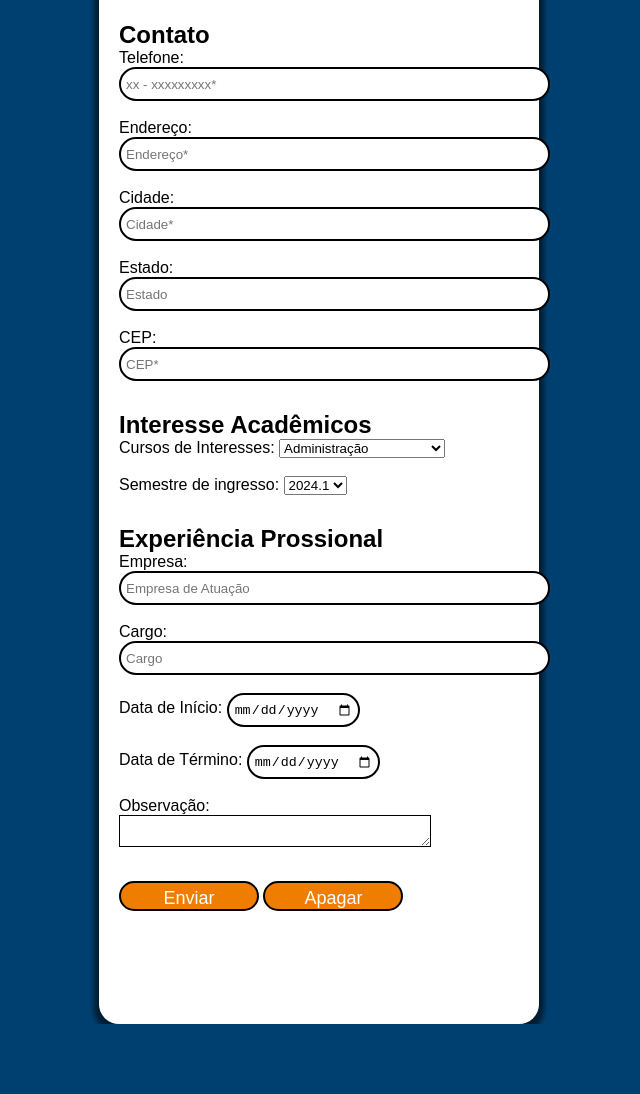
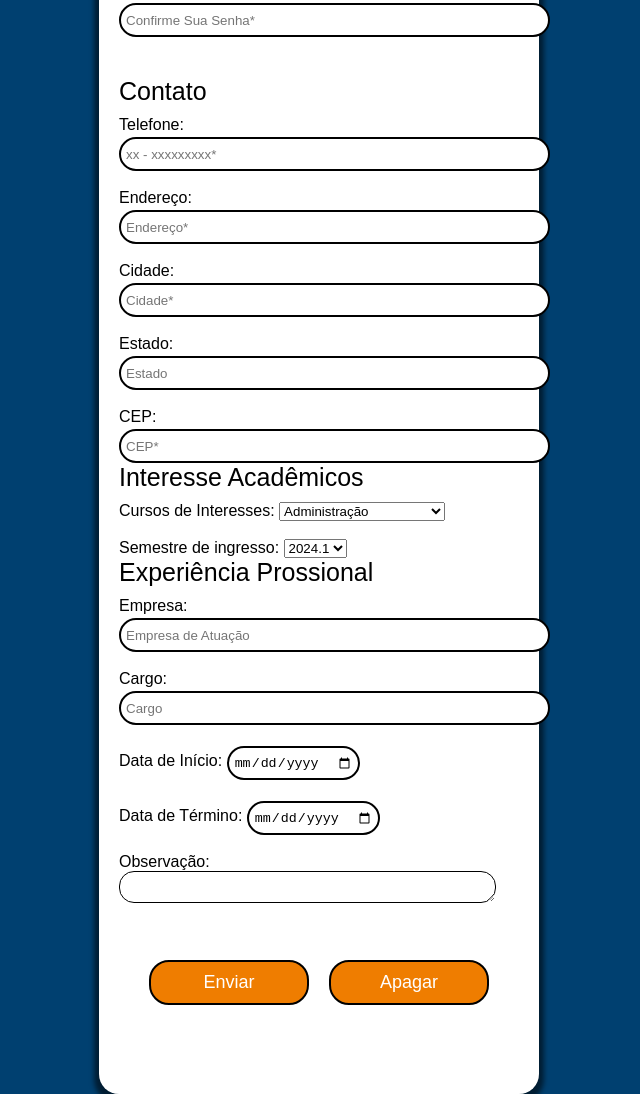
Before and after one commit to duddalvs/projetoturismo, a plain HTML site: page index.html in a window 1280 px wide. Shown: the part 516-1610 px from the top of the page, without its empty margins (321-961 px from the left). Before the commit the page ends 1540 px from the top, so only its background shows below. Drawn offline with Linux system fonts and the light colour scheme.

Commit message:
tudo novo

```diff
--- a/estilo.css
+++ b/estilo.css
@@ -10,17 +10,29 @@ body{
 
 .div-formulario{
     width: 400px;
-    height: 1500px;
+    height: 1550px;
     box-shadow: 0px 5px 5px 5px rgba(0, 0, 0, 0.548);
     border-radius: 20px;
     margin: auto;
     background-color: white;
     padding: 20px;
+    margin-top: 20px;
+    margin-bottom: 30px;
 }
 
 h1{
     margin-top: 20px;
     text-align: center;
+    color: black;
+    /*
+    -webkit-text-stroke-width: 1px;
+    -webkit-text-stroke-color: black;
+    */
+}
+
+p{
+    margin-bottom: 10px;
+    font-size: 25px;
 }
 
 input{
@@ -28,6 +40,7 @@ input{
     border-radius: 20px;
     height: 20px;
     padding: 5px;
+    margin-top: 3px;
 }
 
 .logo{
@@ -41,35 +54,42 @@ input{
 }
 
 .contato{
-    margin-top: 30px;
+    margin-top: 40px;
 }
 
 .interesses_academicos{
-    margin-top: 30px;
+    margin-top: 40;
 }
 
 .exp_profissional{
-    margin-top: 30px;
+    margin-top: 40;
 }
 
 textarea{
     border: 1px solid black;
     padding: 5px;
-    width: 300px;
+    width: 365px;
     height: 20px;
+    border-radius: 15px;
 }
 
 .botoes{
-    margin-top: 30px;
+    margin-top: 50px;
+    display: flex;
+    justify-content: center;
+    align-items: center;
 }
 
 .botao{
     background-color: #EF7D00;
-    width: 140px;
-    height: 30px;
+    width: 160px;
+    height: 45px;
     color: white;
-    border-radius: 15px;
+    border-radius: 20px;
     font-size: 18px;
     border: 2px solid black ;
+}
 
+#botao_direito{
+    margin-left: 20px;
 }
--- a/index.html
+++ b/index.html
@@ -15,7 +15,7 @@
                 </div>
                 <h1>Vire uma Coruja!</h1>
                 <div class="info-pessoais">
-                    <h2>Informações Pessoais</h2>
+                    <p>Informações Pessoais</p>
                     <div class="nome">
                         Nome: <input type="text" placeholder="Nome*" name="Nome" required size="50">
                     </div>
@@ -37,7 +37,7 @@
                     </div>
                    </div>
                    <div class="contato">
-                    <h2>Contato</h2>
+                    <p>Contato</p>
                     <div class="telefone">
                         Telefone: <input type="tel" name="Telefone" placeholder="xx - xxxxxxxxx*" size="50">
                     </div>
@@ -59,7 +59,7 @@
                     </div>
                    </div>
                    <div class="interesses_academicos">
-                        <h2>Interesse Acadêmicos</h2>
+                        <p>Interesse Acadêmicos</p>
                         <div class="cursos_de_interesse">
                             Cursos de Interesses:
                             <select name="curso_de_intersse" required >
@@ -113,7 +113,7 @@
                         </div>
                    </div>
                    <div class="exp_profissional">
-                    <h2>Experiência Prossional</h2>
+                    <p>Experiência Prossional</p>
                     <div class="empresa">
                         Empresa: <input type="text" name="empresa" placeholder="Empresa de Atuação" required size="50">
                     </div>
@@ -133,12 +133,12 @@
                    <br>
                    <div class="observacao">
                     <div class="area_de_obs">
-                        Observação: <textarea name="observação" cols="30" rows="5" size="50"></textarea>
+                        Observação: <textarea name="observação" cols="30" rows="5" ></textarea>
                     </div>
                    </div>
                    <div class="botoes">
                     <input type="submit" value="Enviar" class="botao">
-                    <input type="reset" value="Apagar" class="botao">
+                    <input type="reset" value="Apagar" class="botao" id="botao_direito">
                    </div>
             </form>
         </div>
```
